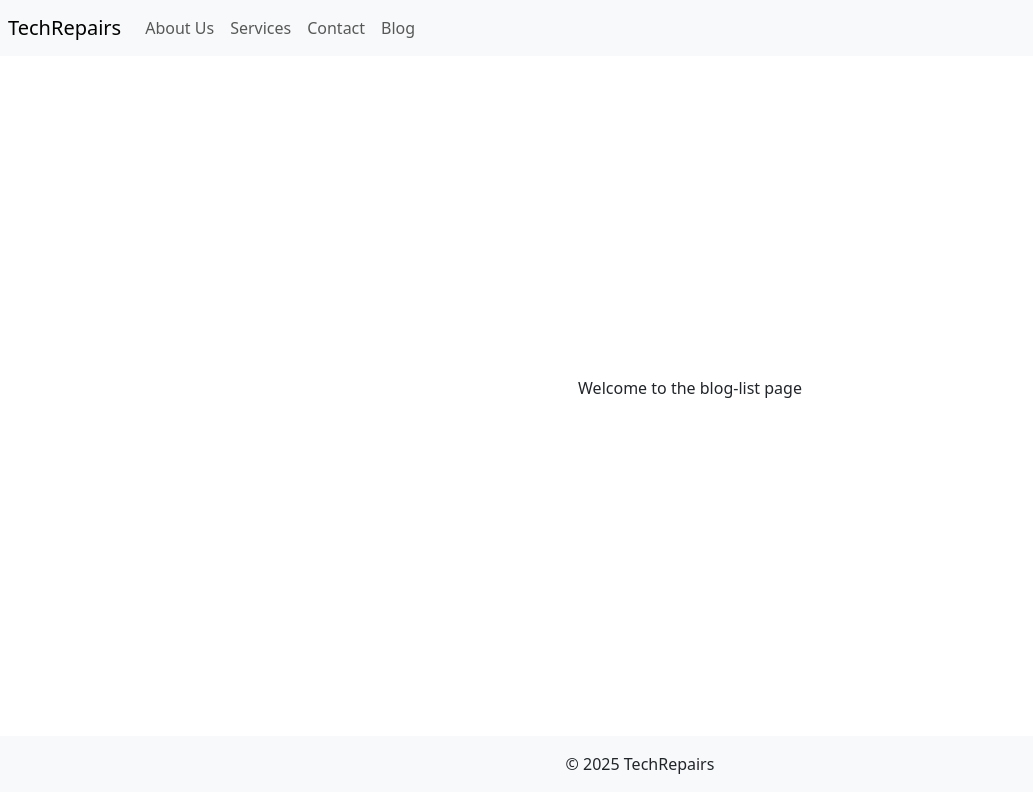
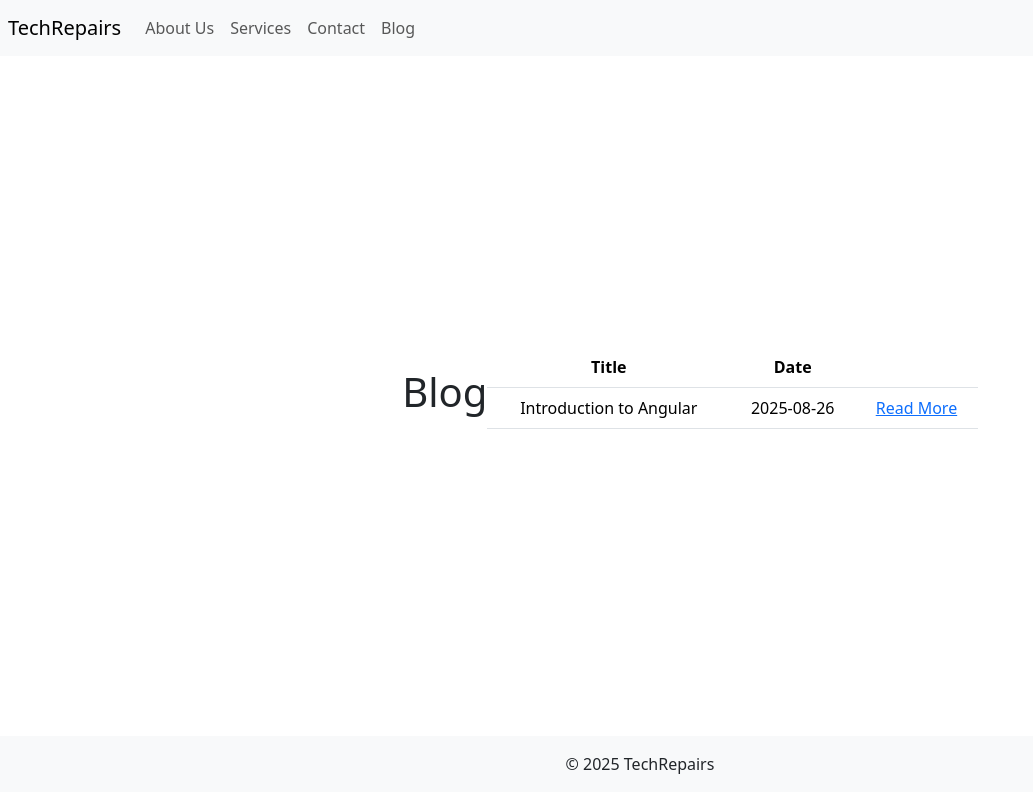
Before and after one commit to thato-c/automatic-computing-machine, an Angular app in the folder TechRepairs/: page /blog in a window 1280 px wide. Shown: the whole page, without its empty margins (0-1033 px from the left). Built offline with nearby package versions, Linux system fonts and the light colour scheme.

Commit message:
Update the Blog List Page

```diff
--- a/TechRepairs/src/app/blog/blog-list/blog-list.component.html
+++ b/TechRepairs/src/app/blog/blog-list/blog-list.component.html
@@ -1,3 +1,26 @@
 <div class="container">
-    <p>Welcome to the blog-list page</p>
+    <h1>Blog</h1>
+
+    <table class="table">
+        <thead>
+            <tr>
+                <th>
+                    Title
+                </th>
+                <th>
+                    Date
+                </th>
+                <th></th>
+            </tr>
+        </thead>
+        <tbody>
+            <tr *ngFor="let post of blogPosts">
+                <td>{{ post.title }}</td>
+                <td>{{ post.date }}</td>
+                <td>
+                    <a [routerLink]="['/blog', post.id]">Read More</a>
+                </td>
+            </tr>
+        </tbody>
+    </table>
 </div>
--- a/TechRepairs/src/app/blog/blog-list/blog-list.component.ts
+++ b/TechRepairs/src/app/blog/blog-list/blog-list.component.ts
@@ -1,11 +1,21 @@
-import { Component } from '@angular/core';
+import { Component, OnInit } from '@angular/core';
+import {RouterLink} from "@angular/router";
+import { CommonModule } from '@angular/common';
+import { BlogPost } from '../../models/blog.model';
+import { BlogService } from '../../services/blog.service';
 
 @Component({
   selector: 'app-blog-list',
-  imports: [],
+  imports: [RouterLink, CommonModule],
   templateUrl: './blog-list.component.html',
   styleUrl: './blog-list.component.css'
 })
-export class BlogListComponent {
+export class BlogListComponent implements OnInit {
+  blogPosts: BlogPost[] = [];
 
+  constructor(private blogService: BlogService){}
+
+  ngOnInit(): void {
+      this.blogPosts = this.blogService.getAllPosts();
+  }
 }
```
